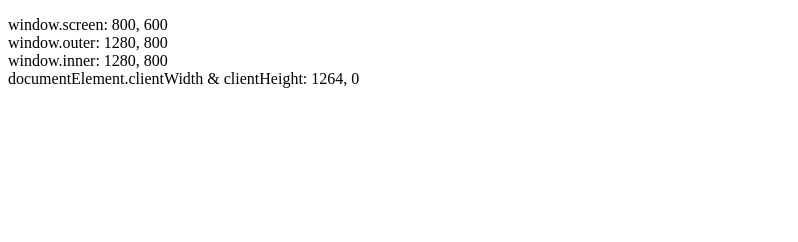
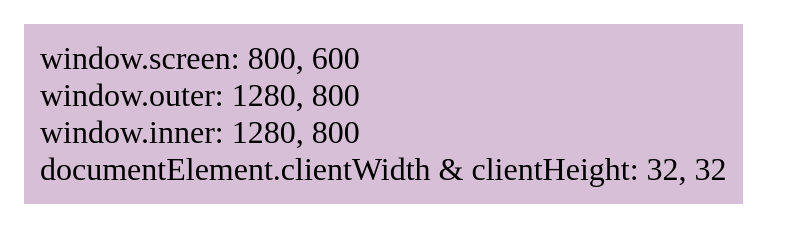
Before and after one commit to jeankangdev/javascript, a website: page index.html in a window 1280 px wide. Shown: the whole page, without its empty margins (0-798 px from the left). Drawn offline with Linux system fonts and the light colour scheme.

```diff
--- a/index.html
+++ b/index.html
@@ -4,12 +4,20 @@
   <meta charset="UTF-8">
   <meta http-equiv="X-UA-Compatible" content="IE=edge">
   <meta name="viewport" content="width=device-width, initial-scale=1.0">
-  <title>JavaScript Study Note</title>
-  <!-- <link href="./style.css" rel="stylesheet" /> -->
+  <title>Window Size</title>
+  <style>
+    #practice {
+      display: inline-block;
+      background-color: thistle;
+      padding: 16px;
+      margin: 16px;
+      font-size: 32px;
+
+    }
+  </style>
 </head>
 <body>
   <p id="practice"></p>
-  <!-- <script type="text/javascript" src="./index.js" defer></script> -->
   <script>
     let practice = document.getElementById("practice");
     practice.innerHTML =
@@ -17,6 +25,10 @@
     "window.outer: " + window.outerWidth + ", " + window.outerHeight + "<br />" +
     "window.inner: " + window.innerWidth + ", " + window.innerHeight + "<br />" +
     "documentElement.clientWidth & clientHeight: " + practice.clientWidth + ", " + practice.clientHeight;
+
+    window.addEventListener('resize', function() {
+      console.log('resize');
+    })
   </script>
 </body>
 </html>
```
Also changed, not shown: index.js (+0 -8 lines), package.json (added, +24 -0 lines), server.js (+5 -3 lines), 1 other file.
